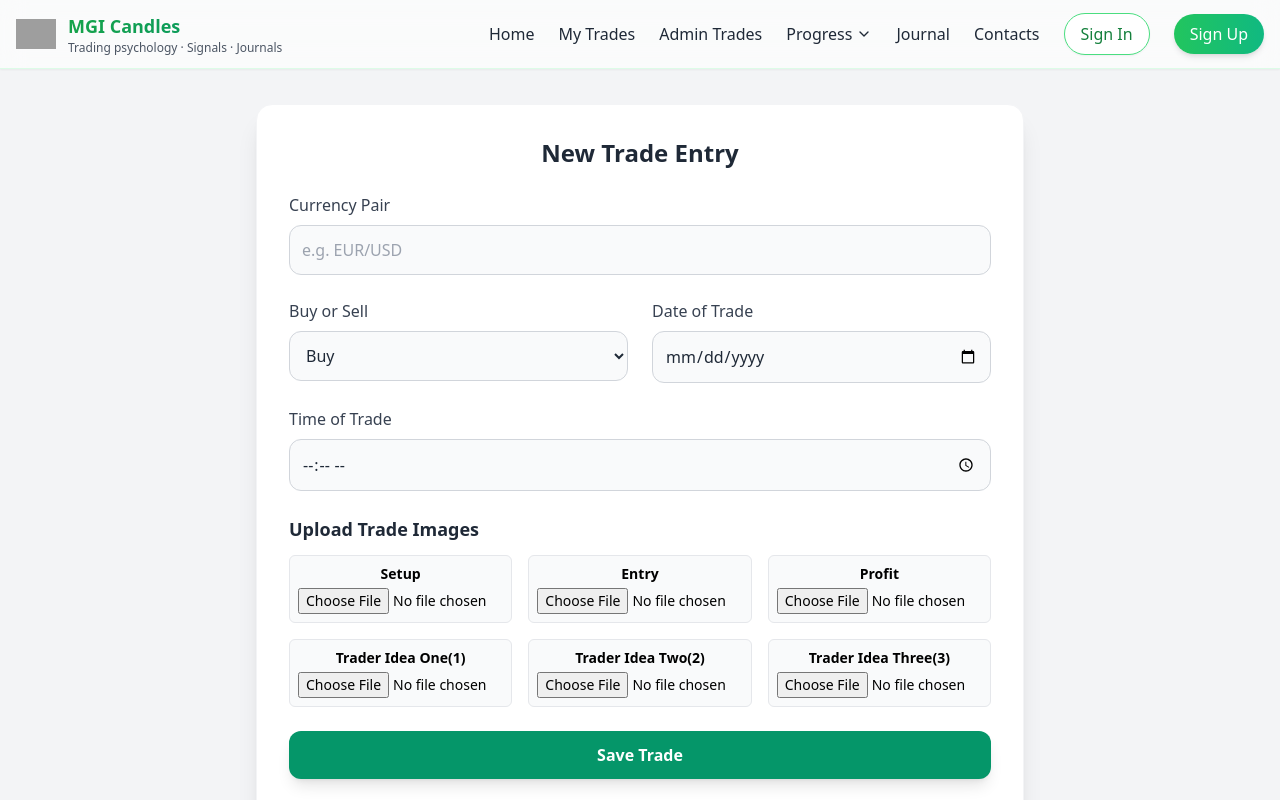
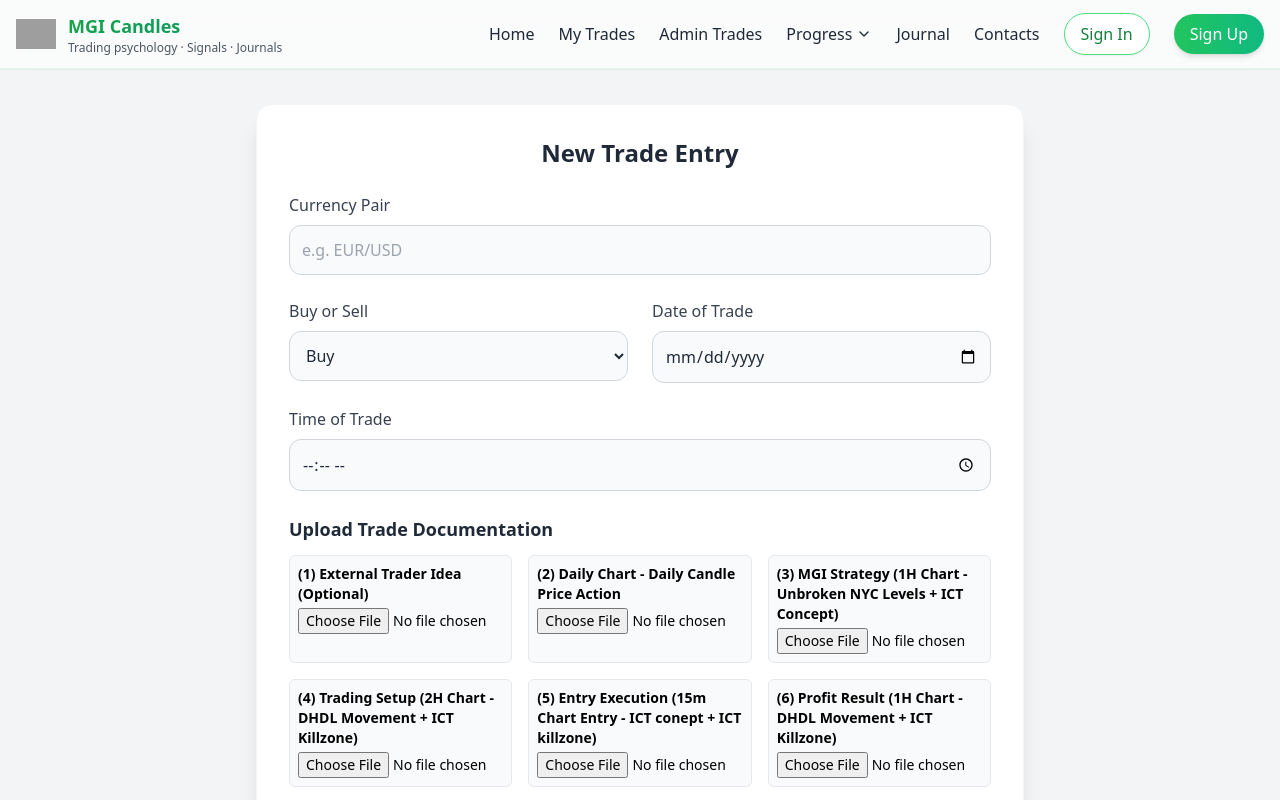
Before and after one commit to frankyle/MGI-Candles-Trading-Journal, a React (Create React App) app: page /trades in a window 1280 px wide. Shown: the top 800 px of the page. Built offline with nearby package versions, Linux system fonts and the light colour scheme; grey boxes are pictures that could not be loaded.

Commit message:
More changes

```diff
--- a/package.json
+++ b/package.json
@@ -8,6 +8,7 @@
     "@testing-library/jest-dom": "^5.14.1",
     "@testing-library/react": "^13.0.0",
     "@testing-library/user-event": "^13.2.1",
+    "@use-gesture/react": "^10.3.1",
     "axios": "^1.7.9",
     "chart.js": "^4.5.0",
     "framer-motion": "^12.0.6",
@@ -22,7 +23,8 @@
     "react-scripts": "5.0.1",
     "react-typed": "^2.0.12",
     "recharts": "^3.1.0",
-    "web-vitals": "^2.1.0"
+    "web-vitals": "^2.1.0",
+    "yet-another-react-lightbox": "^3.25.0"
   },
   "scripts": {
     "start": "react-scripts start",
--- a/src/components-mgi/TradeJournal/JournalEntryCard.js
+++ b/src/components-mgi/TradeJournal/JournalEntryCard.js
@@ -1,7 +1,8 @@
-import React, { useEffect, useState } from 'react';
+import React, { useState } from 'react';
 import JournalChecklist from './JournalChecklist';
+import TradeLightbox from './TradeLightbox';
 
-// Format date for readability
+// Format date
 const formatDate = (dateStr) => {
   if (!dateStr) return '';
   const date = new Date(dateStr);
@@ -15,18 +16,45 @@ const formatDate = (dateStr) => {
 
 const JournalEntryCard = ({ entry, index, onEdit, onDelete }) => {
   const checklistKey = `checklist-${index}`;
-  const [showTraderIdeas, setShowTraderIdeas] = useState(false);
-  const [modalImage, setModalImage] = useState(null);
-  const [isDesktop, setIsDesktop] = useState(window.innerWidth >= 768);
+  const [lightboxOpen, setLightboxOpen] = useState(false);
+  const [lightboxIndex, setLightboxIndex] = useState(0);
 
-  // Handle window resize to check desktop/mobile
-  useEffect(() => {
-    const handleResize = () => setIsDesktop(window.innerWidth >= 768);
-    window.addEventListener('resize', handleResize);
-    return () => window.removeEventListener('resize', handleResize);
-  }, []);
+  // ✅ ALL images shown in one clean gallery
+  // ✅ Ordered array for Lightbox
+const allImages = [
+  entry.traderIdeaMorning && {
+    src: entry.traderIdeaMorning,
+    label: "(1) External Trader Idea",
+    description: "Optional external influence / bias validation."
+  },
+  entry.traderIdeaEvening && {
+    src: entry.traderIdeaEvening,
+    label: "(2) Daily Candle Narrative",
+    description: "Higher timeframe narrative context."
+  },
+  entry.traderIdeaNoon && {
+    src: entry.traderIdeaNoon,
+    label: "(3) MGI Strategy - NYC Thesis",
+    description: "NY session directional expectation."
+  },
+  entry.setupImage && {
+    src: entry.setupImage,
+    label: "(4) Setup (DHDL + Killzone)",
+    description: "HTF structure aligned with session killzone."
+  },
+  entry.entryImage && {
+    src: entry.entryImage,
+    label: "(5) Execution",
+    description: "Displacement → refined entry trigger."
+  },
+  entry.profitImage && {
+    src: entry.profitImage,
+    label: "(6) Draw Objective Result",
+    description: "Price delivery to target objective."
+  }
+].filter(Boolean);
 
-  // ✅ Archive entry handler
+  // ✅ Archive entry
   const handleArchive = () => {
     const archived = JSON.parse(localStorage.getItem('archivedJournalEntries')) || [];
     const updatedArchive = [...archived, entry];
@@ -34,17 +62,10 @@ const JournalEntryCard = ({ entry, index, onEdit, onDelete }) => {
     onDelete(index);
   };
 
-  const openModal = (src, label) => {
-    if (isDesktop) {
-      setModalImage({ src, label });
-    }
-  };
-
-  const closeModal = () => setModalImage(null);
-
   return (
     <div className="border p-5 rounded-xl mb-6 bg-white shadow-md">
-      {/* Basic Info */}
+
+      {/* Basic Trade Info */}
       <div className="grid sm:grid-cols-2 gap-4 mb-4">
         <p><strong>Pair:</strong> {entry.pair}</p>
         <p><strong>Type:</strong> {entry.type}</p>
@@ -53,83 +74,50 @@ const JournalEntryCard = ({ entry, index, onEdit, onDelete }) => {
         <p><strong>Session:</strong> <span className="text-indigo-700 font-medium">{entry.session}</span></p>
       </div>
 
-      {/* Trade Images */}
-      <div className="flex overflow-x-auto space-x-4 mt-4 pb-2">
-        {entry.setupImage && <ImageCard label="Setup" src={entry.setupImage} onClick={() => openModal(entry.setupImage, "Setup")} />}
-        {entry.entryImage && <ImageCard label="Entry" src={entry.entryImage} onClick={() => openModal(entry.entryImage, "Entry")} />}
-        {entry.profitImage && <ImageCard label="Profit" src={entry.profitImage} onClick={() => openModal(entry.profitImage, "Profit")} />}
+      {/* ✅ Image Gallery */}
+      <h3 className="text-lg font-semibold text-gray-800 mb-2">Trade Documentation</h3>
+      <div className="flex overflow-x-auto space-x-4 pb-2">
+        {allImages.map((img, i) => (
+          <ImageCard
+            key={i}
+            label={img.label}
+            description={img.description}
+            src={img.src}
+            onClick={() => {
+              setLightboxIndex(i);
+              setLightboxOpen(true);
+            }}
+          />
+        ))}
       </div>
 
-      {/* Trader Ideas */}
-      <button
-        onClick={() => setShowTraderIdeas((prev) => !prev)}
-        className="mt-4 px-4 py-2 bg-blue-600 text-white rounded-md hover:bg-blue-700"
-      >
-        {showTraderIdeas ? 'Hide Traders Idea' : 'Show Traders Idea'}
-      </button>
-
-      {showTraderIdeas && (
-        <div className="flex overflow-x-auto space-x-4 mt-4 pb-2">
-          {entry.traderIdeaMorning && <ImageCard label="Trader Idea One(1)" src={entry.traderIdeaMorning} onClick={() => openModal(entry.traderIdeaMorning, "Trader Idea One(1)")} />}
-          {entry.traderIdeaNoon && <ImageCard label="Trader Idea Two(2)" src={entry.traderIdeaNoon} onClick={() => openModal(entry.traderIdeaNoon, "Trader Idea Two(2)")} />}
-          {entry.traderIdeaEvening && <ImageCard label="Trader Idea Three(3)" src={entry.traderIdeaEvening} onClick={() => openModal(entry.traderIdeaEvening, "Trader Idea Three(3)")} />}
-        </div>
-      )}
-
-      {/* Checklist (separated component) */}
+      {/* ✅ Psychology Checklist */}
       <JournalChecklist checklistKey={checklistKey} />
 
       {/* Action Buttons */}
       <div className="mt-6 flex flex-wrap gap-3">
-        <button
-          onClick={() => onEdit(index)}
-          className="px-4 py-2 bg-yellow-500 text-white rounded-md hover:bg-yellow-600"
-        >
-          Edit
-        </button>
-        <button
-          onClick={() => onDelete(index)}
-          className="px-4 py-2 bg-red-600 text-white rounded-md hover:bg-red-700"
-        >
-          Delete
-        </button>
-        <button
-          onClick={handleArchive}
-          className="px-4 py-2 bg-blue-500 text-white rounded-md hover:bg-blue-600"
-        >
-          Archive
-        </button>
+        <button onClick={() => onEdit(index)} className="px-4 py-2 bg-yellow-500 text-white rounded-md hover:bg-yellow-600">Edit</button>
+        <button onClick={() => onDelete(index)} className="px-4 py-2 bg-red-600 text-white rounded-md hover:bg-red-700">Delete</button>
+        <button onClick={handleArchive} className="px-4 py-2 bg-blue-500 text-white rounded-md hover:bg-blue-600">Archive</button>
       </div>
 
-      {/* Show modal only on desktop */}
-      {isDesktop && modalImage && (
-        <Modal src={modalImage.src} label={modalImage.label} onClose={closeModal} />
-      )}
+      {/* ✅ Full-Screen Lightbox */}
+      <TradeLightbox
+        isOpen={lightboxOpen}
+        slides={allImages}
+        index={lightboxIndex}
+        onClose={() => setLightboxOpen(false)}
+      />
     </div>
   );
 };
 
-// Modal Component
-const Modal = ({ src, label, onClose }) => (
-  <div className="fixed inset-0 bg-black bg-opacity-70 flex items-center justify-center z-50">
-    <div className="bg-white p-4 rounded-lg max-w-4xl w-full relative">
-      <button
-        onClick={onClose}
-        className="absolute top-2 right-2 px-3 py-1 bg-red-500 text-white rounded-full hover:bg-red-600"
-      >
-        ✕
-      </button>
-      <p className="text-center mb-2 font-semibold">{label} Image</p>
-      <img src={src} alt={label} className="w-full max-h-[80vh] object-contain rounded-md" />
-    </div>
-  </div>
-);
-
-// ImageCard Component
-const ImageCard = ({ label, src, onClick }) => (
+// Small Image Card
+const ImageCard = ({ label, description, src, onClick }) => (
   <div className="min-w-[200px] max-w-xs flex-shrink-0 cursor-pointer" onClick={onClick}>
-    <p className="text-sm text-gray-600 mb-1 font-semibold">{label} Image</p>
-    <img src={src} alt={label} className="w-full rounded-md border" />
+    <p className="text-sm font-semibold text-gray-800 mb-1">{label}</p>
+    <img src={src} alt={label} className="w-full h-40 object-cover rounded-md border" />
+    {description && <p className="text-xs text-gray-600 mt-1">{description}</p>}
   </div>
 );
 
--- a/src/components-mgi/TradeJournal/TradeForm.js
+++ b/src/components-mgi/TradeJournal/TradeForm.js
@@ -93,43 +93,65 @@ const TradeForm = ({
       {/* Image Upload Fields */}
       <div>
         <h3 className="text-lg font-semibold text-gray-800 dark:text-white mb-3">
-          Upload Trade Images
+          Upload Trade Documentation
         </h3>
+
         <div className="grid sm:grid-cols-2 md:grid-cols-3 gap-4">
+
           <ImageUploadField
-            label="Setup"
+            label="(1) External Trader Idea (Optional)"
+            tooltip="Another trader’s idea used for influence or bias validation"
+            value={form.traderIdeaMorning}
+            onChange={(e) => onImageChange(e, 'traderIdeaMorning')}
+            description="Optional external idea"
+          />
+
+
+         <ImageUploadField
+            label="(2) Daily Chart - Daily Candle Price Action"
+            tooltip="Daily narrative context using macro ICT model"
+            value={form.traderIdeaEvening}
+            onChange={(e) => onImageChange(e, 'traderIdeaEvening')}
+            description="Higher timeframe narrative"
+          />
+
+          <ImageUploadField
+            label="(3) MGI Strategy (1H Chart - Unbroken NYC Levels + ICT Concept)"
+            tooltip="NY Session expectation based on unbroken liquidity levels & ICT Kill Zone"
+            value={form.traderIdeaNoon}
+            onChange={(e) => onImageChange(e, 'traderIdeaNoon')}
+            description="NY Session directional thesis"
+          />
+
+
+          <ImageUploadField
+            label="(4) Trading Setup (2H Chart - DHDL Movement + ICT Killzone)"
+            tooltip="Show Higher Timeframe Bias • DHDL Structure • ICT Kill Zone"
             value={form.setupImage}
-            onChange={(e) => onImageChange(e, "setupImage")}
+            onChange={(e) => onImageChange(e, 'setupImage')}
+            description="2H Bias + DHDL movement + Kill Zone"
           />
+
           <ImageUploadField
-            label="Entry"
+            label="(5) Entry Execution (15m Chart Entry - ICT conept + ICT killzone)"
+            tooltip="Liquidity Grab → Displacement → Entry inside Kill Zone using FVG/OB"
             value={form.entryImage}
-            onChange={(e) => onImageChange(e, "entryImage")}
+            onChange={(e) => onImageChange(e, 'entryImage')}
+            description="15m entry using FVG, OB or BB"
           />
+
           <ImageUploadField
-            label="Profit"
+            label="(6) Profit Result (1H Chart - DHDL Movement + ICT Killzone)"
+            tooltip="Show how price reached target objective using DHDL draw & Kill Zone timing"
             value={form.profitImage}
-            onChange={(e) => onImageChange(e, "profitImage")}
+            onChange={(e) => onImageChange(e, 'profitImage')}
+            description="1H draw objective achieved"
           />
-          <ImageUploadField
-            label="Trader Idea One(1)"
-            value={form.traderIdeaMorning}
-            onChange={(e) => onImageChange(e, "traderIdeaMorning")}
-          />
-          <ImageUploadField
-            label="Trader Idea Two(2)"
-            value={form.traderIdeaNoon}
-            onChange={(e) => onImageChange(e, "traderIdeaNoon")}
-          />
-          <ImageUploadField
-            label="Trader Idea Three(3)"
-            value={form.traderIdeaEvening}
-            onChange={(e) => onImageChange(e, "traderIdeaEvening")}
-          />
+
         </div>
       </div>
 
-      {/* Submit Button */}
+      {/* Submit */}
       <motion.button
         whileHover={{ scale: 1.03 }}
         whileTap={{ scale: 0.97 }}
@@ -139,7 +161,7 @@ const TradeForm = ({
         {editIndex !== null ? "Update Trade" : "Save Trade"}
       </motion.button>
 
-      {/* Trading Psychology Checklist */}
+      {/* Psychology Checklist */}
       <div className="mt-6">
         <TradingPsychologyChecklist />
       </div>
--- /dev/null
+++ b/src/components-mgi/TradeJournal/TradeLightbox.js
@@ -0,0 +1,44 @@
+import React from "react";
+import Lightbox from "yet-another-react-lightbox";
+import "yet-another-react-lightbox/styles.css";
+
+// Plugins
+import Zoom from "yet-another-react-lightbox/plugins/zoom";
+import Thumbnails from "yet-another-react-lightbox/plugins/thumbnails";
+import Fullscreen from "yet-another-react-lightbox/plugins/fullscreen";
+
+const TradeLightbox = ({ isOpen, slides, index, onClose }) => {
+  return (
+    <Lightbox
+      open={isOpen}
+      close={onClose}
+      slides={slides.map((img) => ({
+        src: img.src,
+        title: img.label,
+        description: img.description,
+      }))}
+      index={index}
+      plugins={[Zoom, Thumbnails, Fullscreen]}
+      animation={{
+        fade: 250,
+        swipe: 150,
+      }}
+      zoom={{
+        maxZoomPixelRatio: 3,
+      }}
+      thumbnails={{
+        border: true,
+        height: 70,
+        gap: 8,
+        borderRadius: 8,
+      }}
+      styles={{
+        container: { backgroundColor: "rgba(0, 0, 0, 0.95)" }, // dark background
+        slide: { maxHeight: "80vh" },
+        caption: { color: "#f0f0f0", textAlign: "center", fontSize: "0.9rem" },
+      }}
+    />
+  );
+};
+
+export default TradeLightbox;
```
Also changed, not shown: 1 other file (tests, documents, lock files or other folders).
